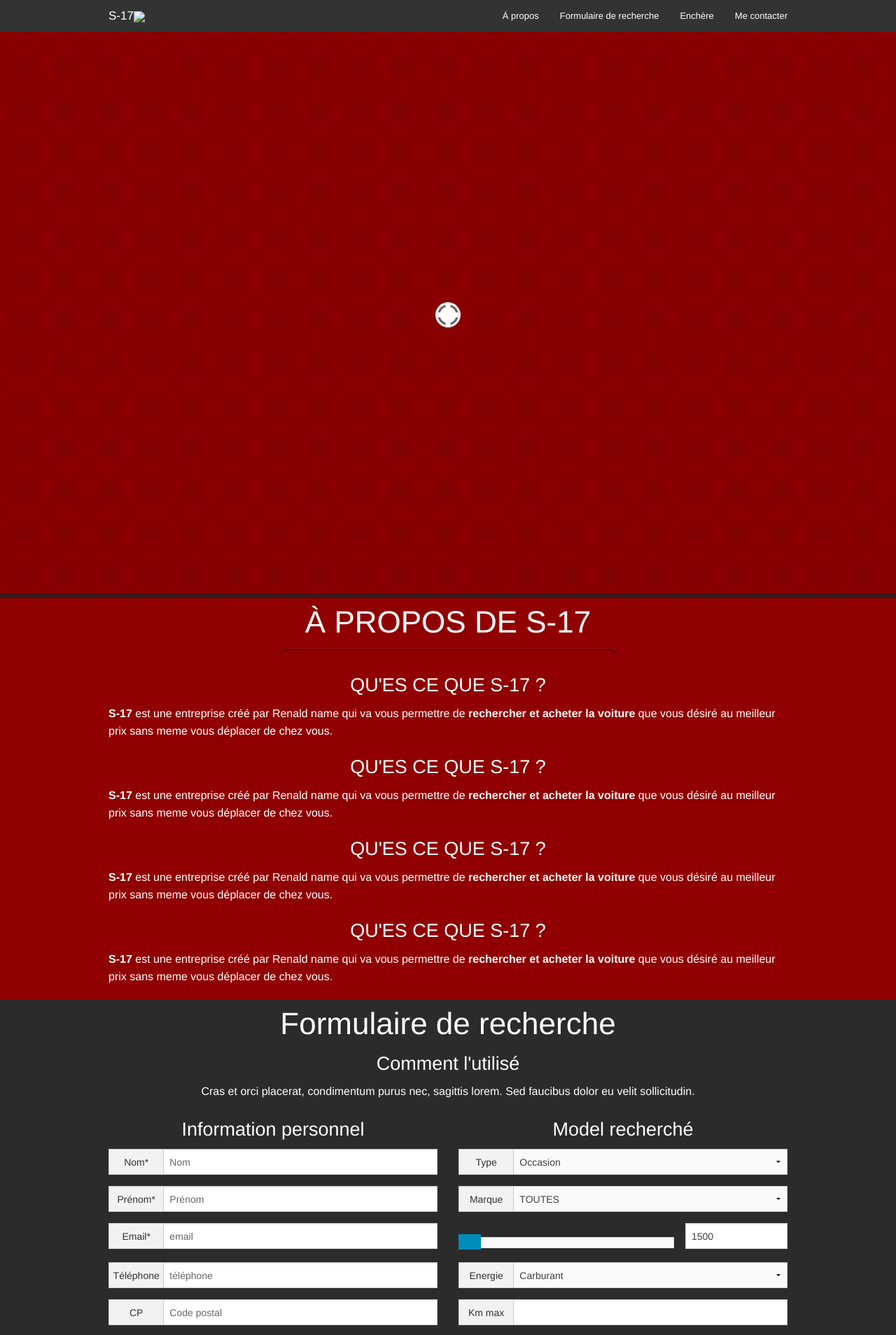
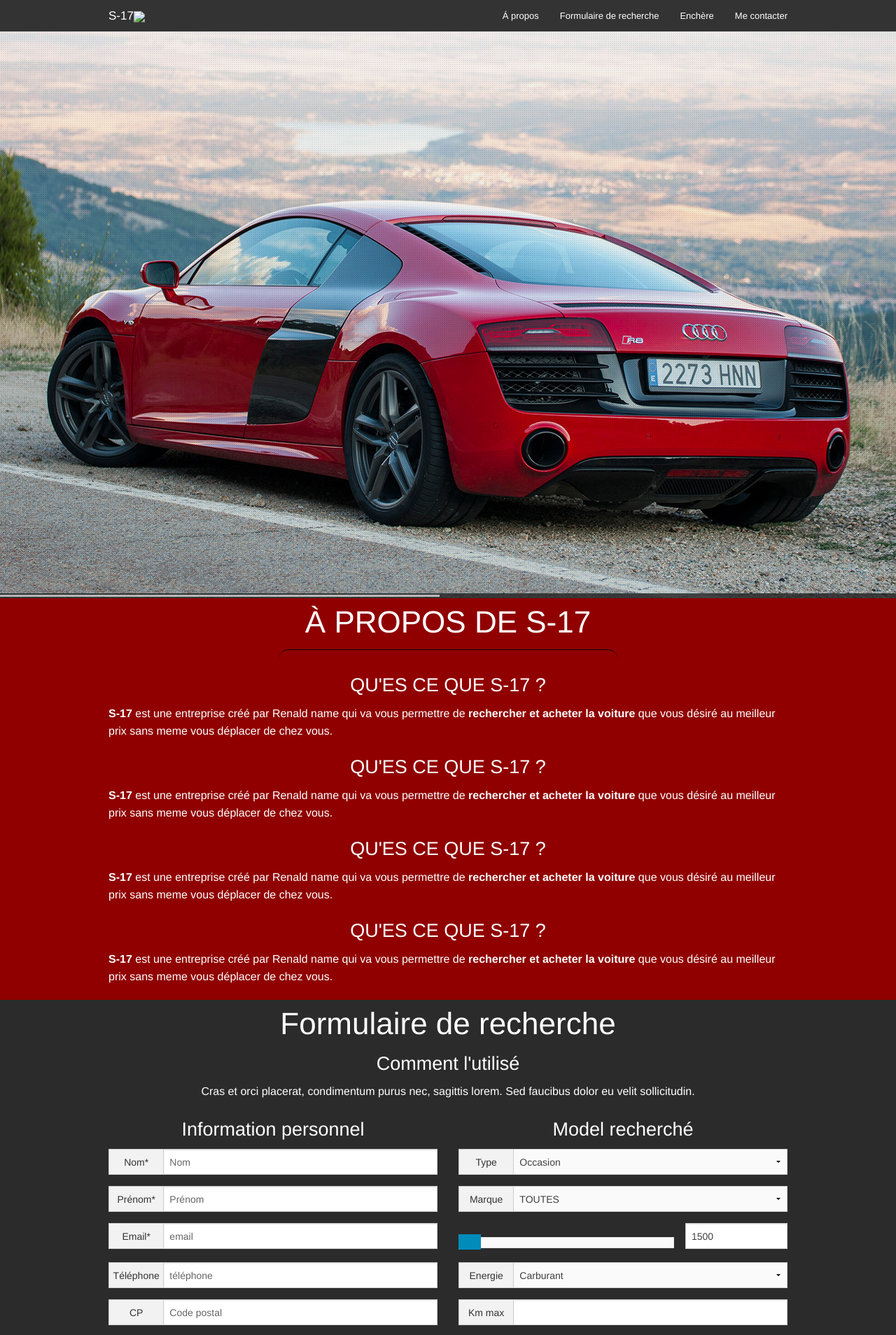
Before and after one commit to Thegeiger/S-17, a Jekyll site: the page built from index.html, in a window 1280 px wide. Shown: the top 1908 px of the page at 70% size. Built offline with Jekyll 4.4.1, drawn with Linux system fonts in a browser that asks for light colours.

Commit message:
Updated 'index.html' via CloudCannon

```diff
--- a/index.html
+++ b/index.html
@@ -3,10 +3,10 @@ layout: default
 title: S-17
 slider:
   image: '3'
-  bloc1_image_path:
-  bloc2_image_path:
-  bloc3_image_path:
-  bloc4_image_path:
+  bloc1_image_path: /images/slides/image1.jpg
+  bloc2_image_path: /images/slides/image1.jpg
+  bloc3_image_path: /images/slides/image1.jpg
+  bloc4_image_path: /images/slides/image1.jpg
 achatnormal:
   bloc: '4'
   bloc1_image_path:
```
